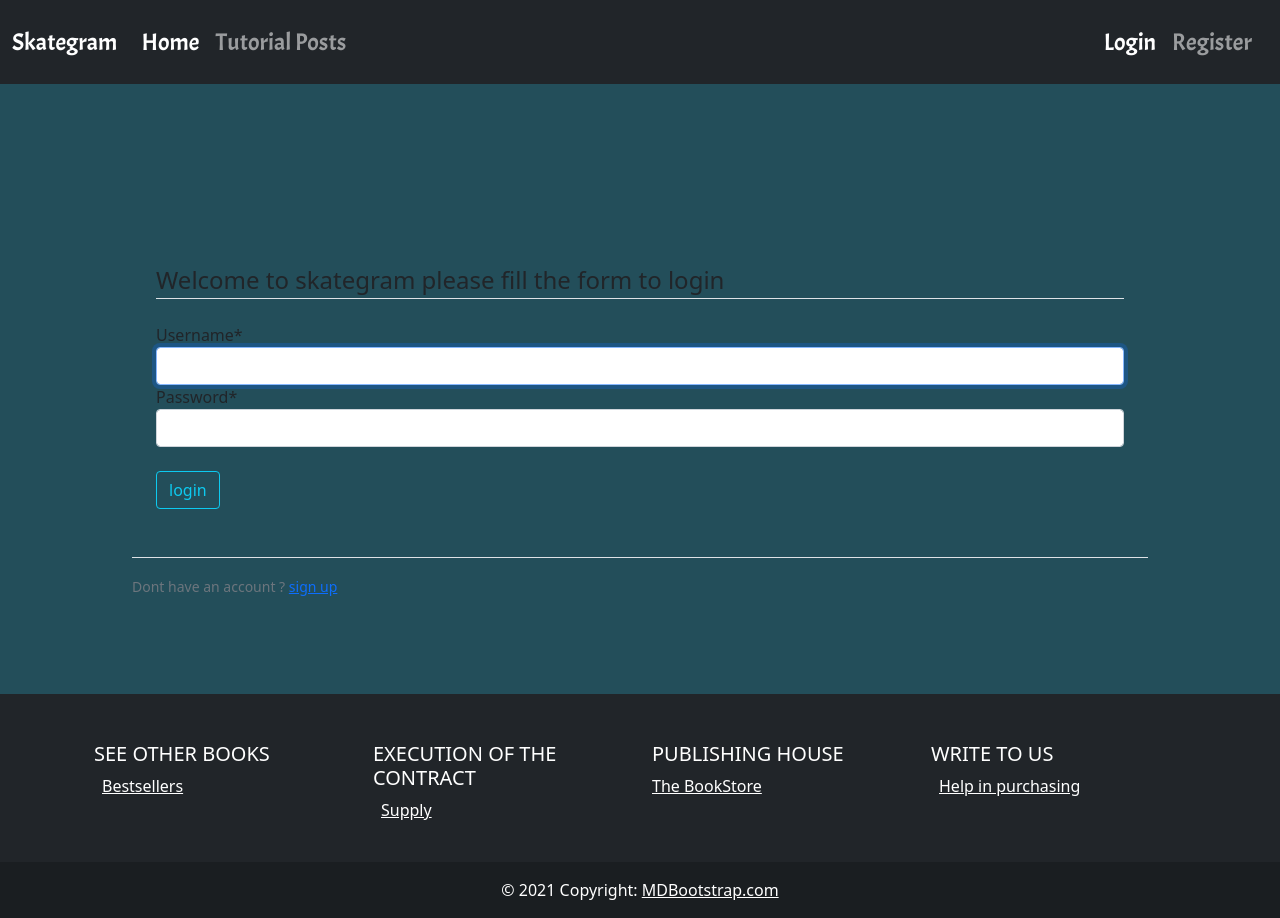
After one commit to vanderpatrick/SkateGram, a Django app: page /login/ in a window 1280 px wide. The commit adds this page. Run offline with Django 3.2, Linux system fonts and the light colour scheme; some libraries are stand-ins or nearby versions.

Commit message:
Add Login and logout methods

```diff
--- a/skategram/settings.py
+++ b/skategram/settings.py
@@ -158,3 +158,7 @@ CLOUDINARY_STORAGE = {
 }
 
 CRISPY_TEMPLATE_PACK = 'bootstrap4'
+
+LOGIN_REDIRECT_URL = 'home'
+
+LOGIN_URL = 'login'
--- a/skategram/urls.py
+++ b/skategram/urls.py
@@ -15,9 +15,12 @@ Including another URLconf
 """
 from django.contrib import admin
 from django.urls import path, include
+from django.contrib.auth import views as auth_views
 
 urlpatterns = [
     path('admin/', admin.site.urls),
     path('', include('blog.urls')),
     path('tinymce/', include('tinymce.urls')),
+    path('logout/', auth_views.LogoutView.as_view(template_name='logout.html'), name='logout'),
+    path('login/', auth_views.LoginView.as_view(template_name='login.html'), name='login'),
 ]
--- a/templates/base.html
+++ b/templates/base.html
@@ -48,7 +48,7 @@
                     </ul>
                     <ul class="navbar-nav ms-auto m-2">
                         <li class="nav-item">
-                            <a class="nav-link active" id="acme-font" aria-current="page" href="#">Logout</a>
+                            <a class="nav-link active" id="acme-font" aria-current="page" href="{% url 'logout' %}">Logout</a>
                         </li>
                         <li class="nav-item">
                             <a class="nav-link" id="acme-font" href="#">Profile</a>
--- /dev/null
+++ b/templates/login.html
@@ -0,0 +1,17 @@
+{% extends "base.html" %}
+{% load crispy_forms_tags %}
+{% block content %}
+    <div class="content-section p-5 m-5">
+        <form action="" method="POST" class="text-start p-4 my-4">
+            {% csrf_token %}
+            <fieldset class="form-group">
+                <legend class="border-bottom mb-4">Welcome to skategram please fill the form to login</legend>
+                {{ form|crispy }}
+            </fieldset>
+            <div class="form-group">
+                <button class="btn btn-outline-info mt-4" type="submit">login</button>
+            </div>
+        </form>
+        <div class="border-top pt-3"><small class="text-muted">Dont have an account ? <a href="{% url 'register' %}" class="ml-2">sign up</a> </small></div>
+    </div>
+{% endblock content %}
```
Also changed, not shown: templates/logout.html (added, +7 -0 lines).
